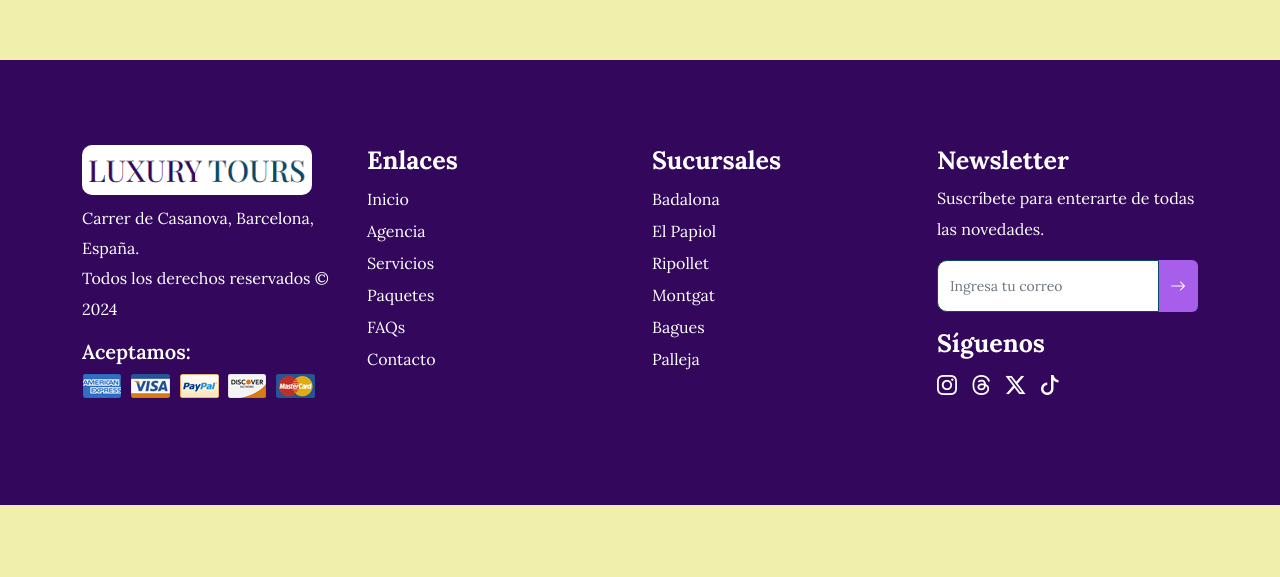
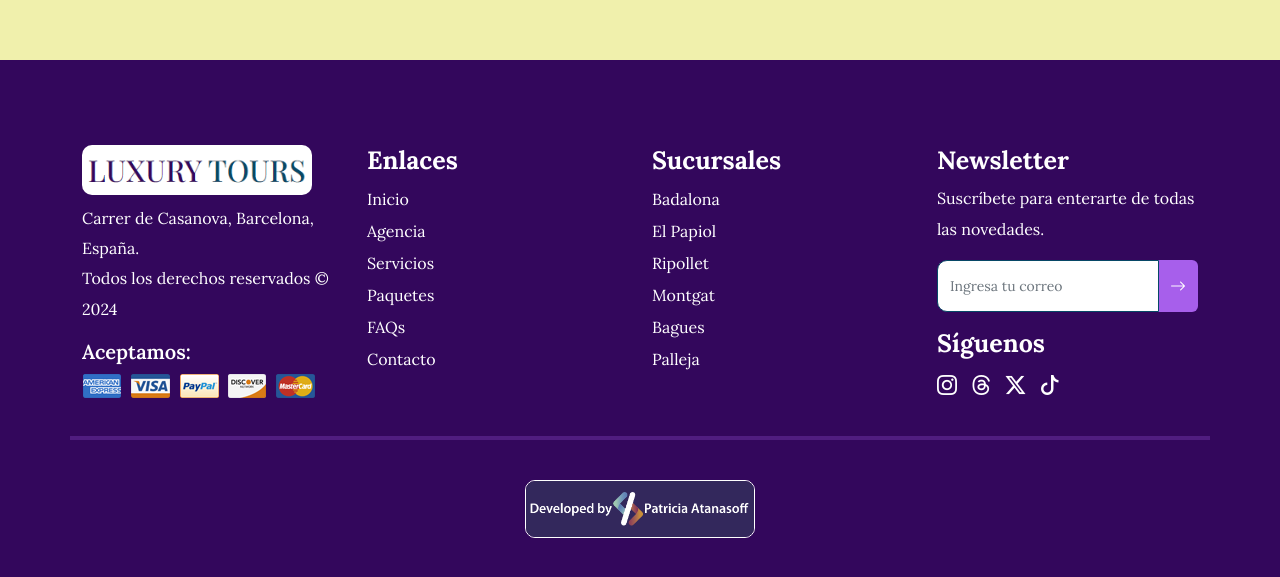
Before and after one commit to Scripts24/luxury-tours, a plain HTML site: page index.html in a window 1280 px wide. Shown: the part 4602-5179 px from the top of the page. Before the commit the page ends 5107 px from the top, so only its background shows below. Drawn offline with nearby package versions, Linux system fonts and the light colour scheme; no server answers; a web font is replaced by a local one.

Commit message:
finished footer

```diff
--- a/css/style.css
+++ b/css/style.css
@@ -464,6 +464,18 @@ footer {
     padding         : 85px 0;
 }
 
+footer .developed {
+    width        : 230px;
+    margin       : auto;
+    padding      : 0;
+    border       : #fff 1px solid !important;
+    border-radius: 10px;
+}
+
+.hr-footer {
+    border: #a75feb 2px solid !important;
+}
+
 .single-box .logo {
     width        : 230px;
     border-radius: 10px;
--- a/index.html
+++ b/index.html
@@ -427,7 +427,8 @@
                     <div class="single-box text-white">
                         <img src="img/logo.png" class="logo mb-2">
                         <p>Carrer de Casanova, Barcelona, España. <br>Todos los derechos reservados &copy;
-                            <script> document.write(new Date().getFullYear());</script></p>
+                            <script> document.write(new Date().getFullYear());</script>
+                        </p>
                         <h3>Aceptamos:</h3>
                         <div class="card-area">
                             <img src="img/payment.png">
@@ -481,6 +482,8 @@
                         </p>
                     </div>
                 </div>
+                <hr class="hr-footer mt-3">
+                <img src="img/developed.png" class="developed mt-4">
             </div>
         </div>
     </footer>
```
Also changed, not shown: img/developed.png (added).
